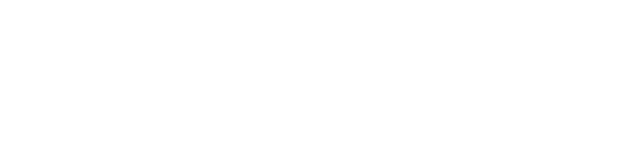
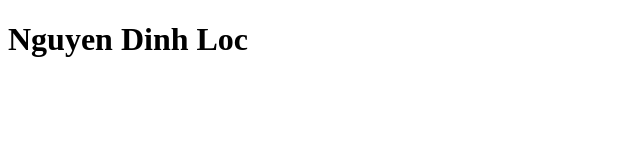
Before and after one commit to dinkloc/dinhlocXrapwng, a plain HTML site: page index.html in a window 1280 px wide. Shown: the whole page, without its empty margins (0-640 px from the left). Drawn offline with Linux system fonts and the light colour scheme.

Commit message:
nguyen dinh loc inteliji

```diff
--- a/index.html
+++ b/index.html
@@ -7,6 +7,6 @@
     <title>Document</title>
 </head>
 <body>
-
+    <h1>Nguyen Dinh Loc</h1>
 </body>
 </html>
```
